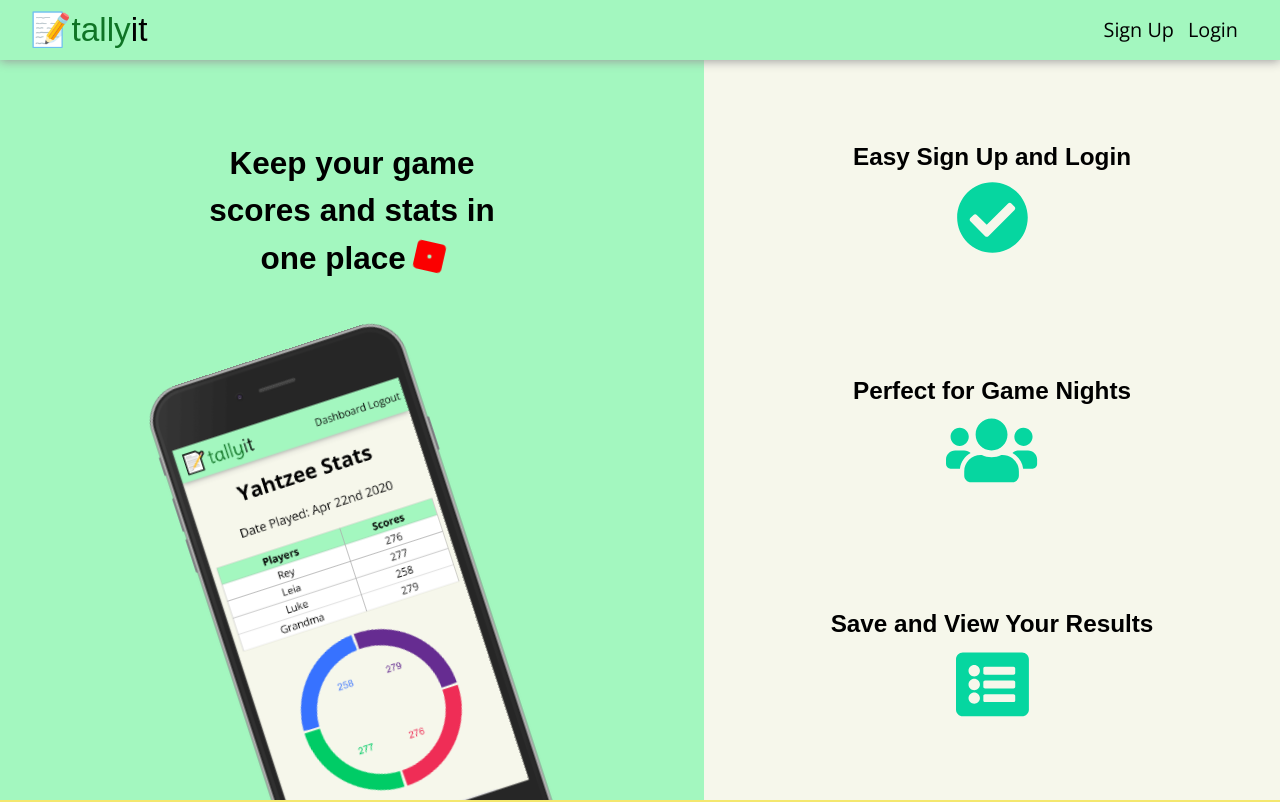
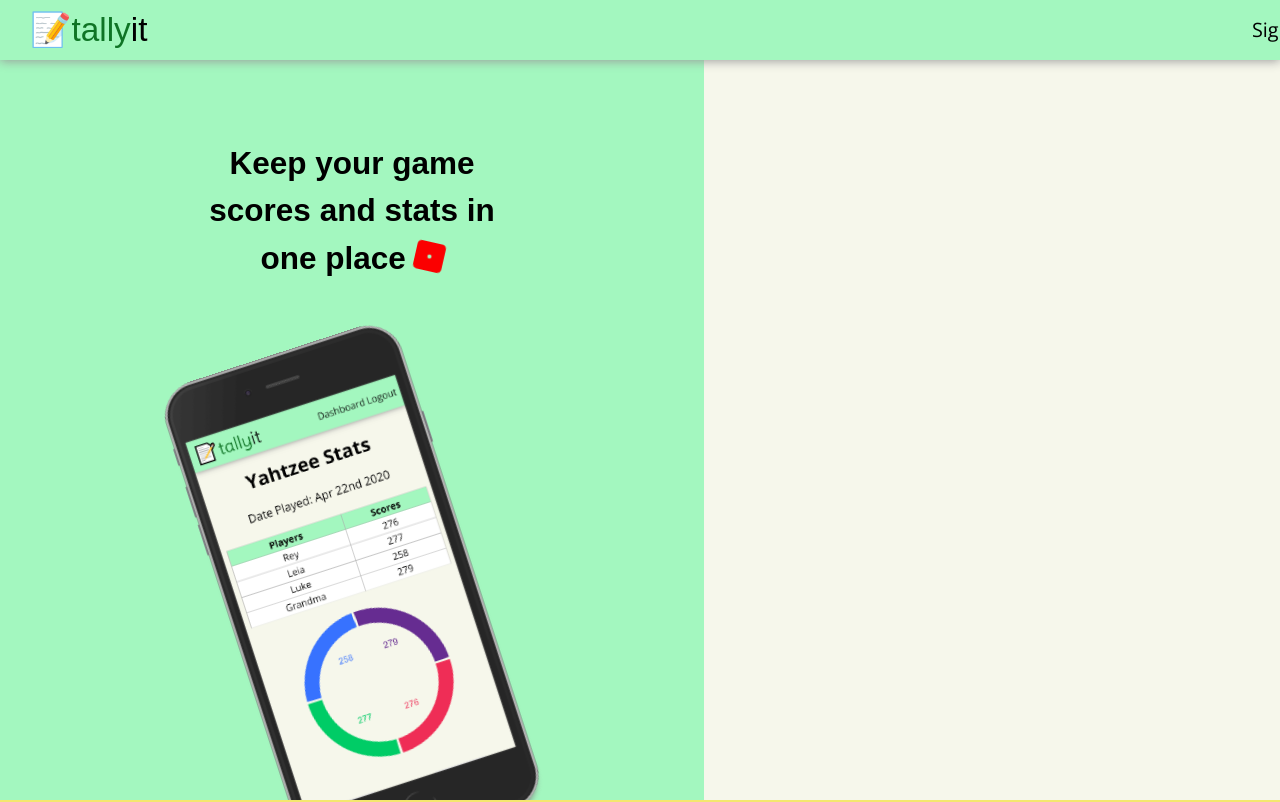
Before and after one commit to sPro1ly0/tallyit-app, a React (Create React App) app: page / in a window 1280 px wide. Shown: the top 802 px of the page. Built offline with nearby package versions, Linux system fonts and the light colour scheme; no server answers; a web font is replaced by a local one.

Commit message:
Fix animation of features and nav links elements

```diff
--- a/src/components/LandingPage/LandingPage.css
+++ b/src/components/LandingPage/LandingPage.css
@@ -25,7 +25,6 @@
     background-color: #A3F7BF;
     height: 250px;
     padding: 60px 15px;
-
 }
 
 .banner > h1 {
@@ -78,7 +77,6 @@ section {
 .features {
     height: fit-content;
     font-size: 0.9em;
-    animation: 5s ease-in-out 0s 1 slideInFromRight;
 }
 
 @keyframes slideInFromRight {
@@ -177,8 +175,6 @@ section {
     margin: 40px auto;
 }
 
-
-
 #group_name,
 #game_name,
 #player_name,
@@ -236,7 +232,7 @@ button:focus {
     }
 
     .mobile-img {
-        width: 270px;
+        width: 250px;
         transform: rotate(-18deg);
     }
 
@@ -246,6 +242,21 @@ button:focus {
         justify-content: space-around;
         height: 100%;
         width: 45%;
+        animation: fadeInAnimation 6.5s ease-in forwards;
+    }
+
+    @keyframes fadeInAnimation {
+        0% {
+            opacity: 0;
+        }
+
+        50% {
+            opacity: .5;
+        }
+
+        100% {
+            opacity: 1;
+        }
     }
 
     #signup {
@@ -274,4 +285,8 @@ button:focus {
     #login {
         height: calc(100vh - 60px);
     }
+
+    .mobile-img {
+        width: 280px;
+    }
 }
--- a/src/components/NavBarTop/NavBarTop.css
+++ b/src/components/NavBarTop/NavBarTop.css
@@ -65,6 +65,7 @@ footer {
         padding-left: 30px;
         padding-right: 30px;
     }
+
     .nav-show-logout-link {
         max-width: 175px;
     }
@@ -74,4 +75,17 @@ footer {
         margin-right: 10px;
     }
 
+    .nav-show-login-links {
+        animation: 4s ease 0s 1 slideInFromRight;
+    }
+
+    @keyframes slideInFromRight {
+        0% {
+          transform: translateX(100%);
+        }
+        100% {
+          transform: translateX(0);
+        }
+    }
+
 }
```
